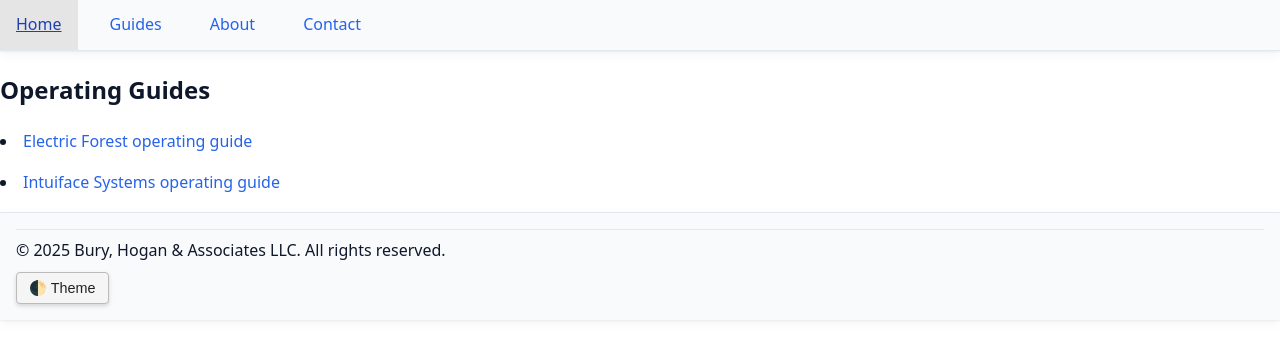
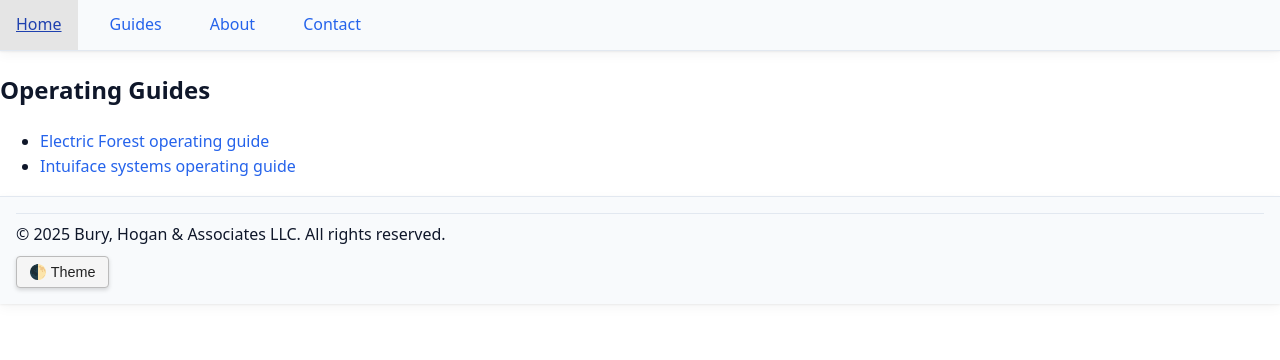
Before and after one commit to buryhoganllc/sonic-playground-guides, a Jekyll site: the page built from guides/guides.md, in a window 1280 px wide. Shown: the top 360 px of the page. Built offline with Jekyll 4.4.1, drawn with Linux system fonts in a browser that asks for light colours; our own code applies the rules of GitHub Pages for plain Markdown files.

Commit message:
fix links

```diff
--- a/guides/guides.md
+++ b/guides/guides.md
@@ -6,8 +6,5 @@ permalink: /guides/
 
 ## Operating Guides
 
-<li><a href="{{ '/electric-forest/' | relative_url }}">Electric Forest operating guide</a></li>
-
-<p>
-
-<li><a href="{{ '/intuiface/' | relative_url }}">Intuiface Systems operating guide</a></li>
+- [Electric Forest operating guide](/guides/electric-forest.md)
+- [Intuiface systems operating guide](/guides/intuiface.md)
```
